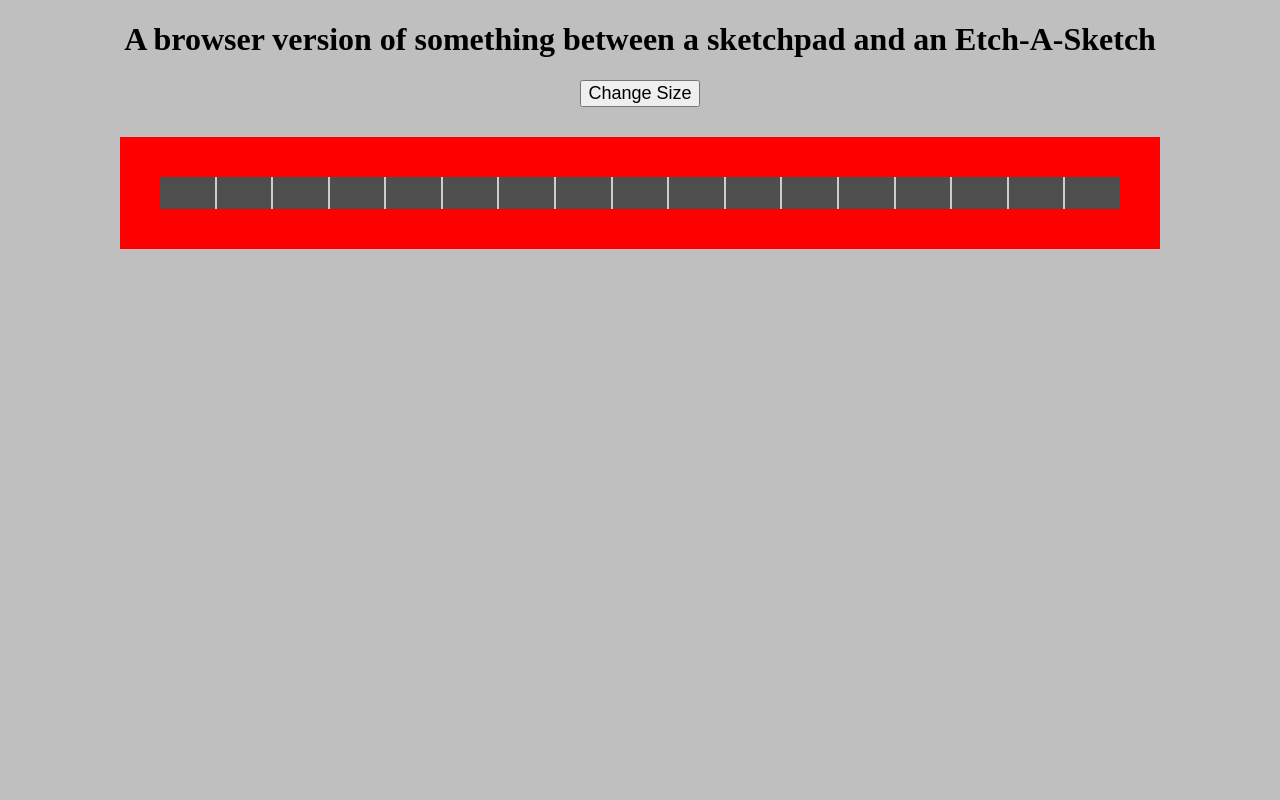
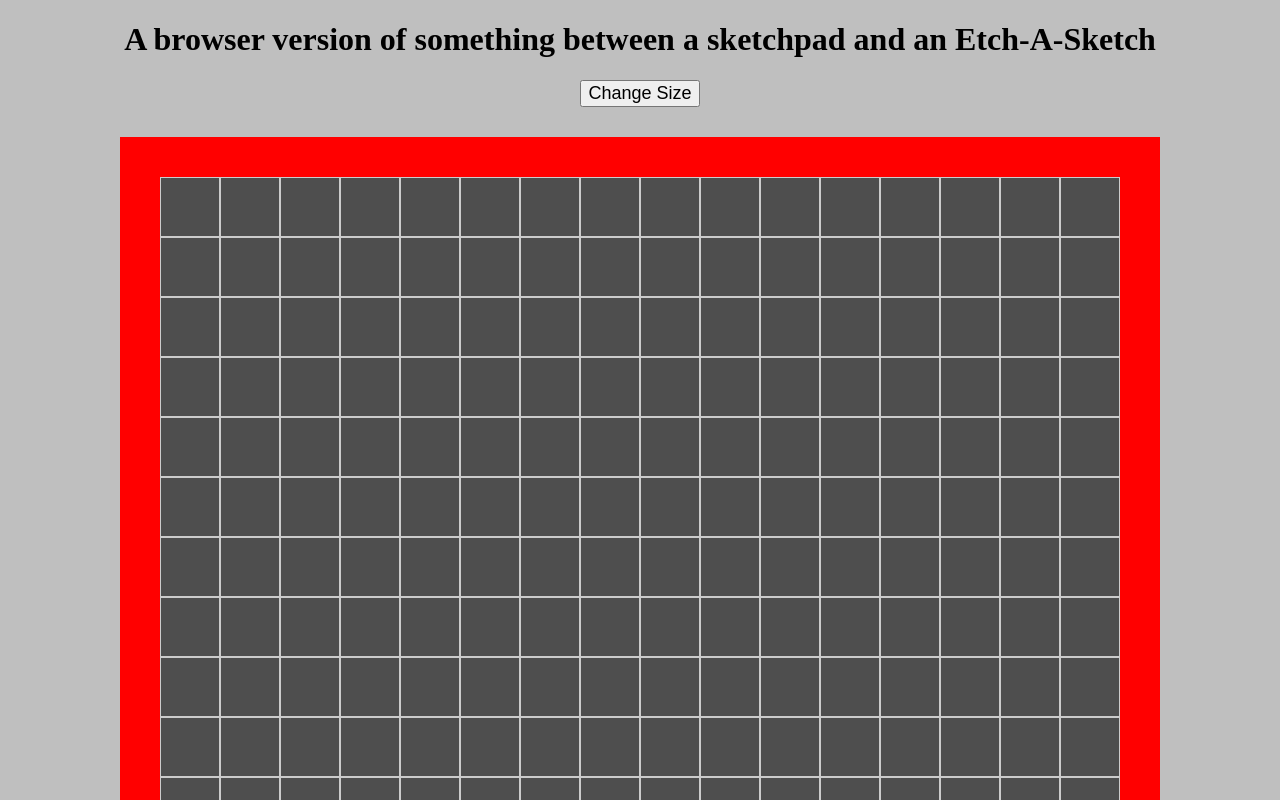
Before and after one commit to rfsjim/odin-etch-a-sketch, a plain HTML site: page index.html in a window 1280 px wide. Shown: the top 800 px of the page. Drawn offline with Linux system fonts and the light colour scheme.

Commit message:
fix(cells): Border box to assist with width and height

```diff
--- a/css/style.css
+++ b/css/style.css
@@ -31,6 +31,7 @@ div#container div.row {
 div#container div.row div {
     aspect-ratio: 1 / 1;
     border: 1px solid #ccc;
+    box-sizing: border-box;
 }
 
 div#container div.row div.hovered {
--- a/js/script.js
+++ b/js/script.js
@@ -11,42 +11,7 @@
  */
 
 /**
- * Create a webpage with a 16x16 grid of square divs
- *
- * Use Flexbox to make the divs appear as a grid (versus just one on each line).
- * Despite the name, do not be tempted to research or use CSS Grid,
- * as it will be taught in a later lesson after the foundations path.
- * This project is an opportunity specifically to practice Flexbox!
- *
  * Be careful with borders and margins, as they can adjust the size of the squares!
- *
- * “OMG, why isn’t my grid being created???”
- * Did you link your CSS stylesheet?
- * Open your browser’s developer tools.
- * Check if there are any errors in the JavaScript console.
- * Check your “elements” panel to see if the elements have actually shown up but are somehow hidden.
- * Go willy-nilly and add console.log statements in your JavaScript to see if it’s actually being loaded.
- *
- * Set up a “hover” effect so that the grid divs change color when your mouse passes over them,
- * leaving a (pixelated) trail through your grid like a pen would.
- * Hint: “Hovering” is what happens when your mouse enters a div and ends when your mouse leaves it.
- * You can set up event listeners for either of those events as a starting point.
- * There are multiple ways to change the color of the divs, including:
- * Adding a new class to the div.
- * Changing the div’s background color using JavaScript.
- *
- * Add a button on the top of the screen that will send the user a popup asking for the number of squares per side
- * for the new grid.
- * Once entered, the existing grid should be removed, and a new grid should be generated in the same total space as
- * before (e.g., 960px wide) so that you’ve got a new sketch pad.
- * Tip: Set the limit for the user input to a maximum of 100.
- * A larger number of squares results in more computer resources being used, potentially causing
- * delays, freezing, or crashing that we want to prevent.
- * Research button tags in HTML and how you can make a JavaScript function run when one is clicked.
- * Also check out prompts.
- * You should be able to enter 64 and have a brand new 64x64 grid pop up without changing the total amount of pixels used.
- *
- * Push your project to GitHub!
  *
  * Extra credit
  * Transform the behavior of a square when interacting with the mouse by introducing a series of modifications.
@@ -66,7 +31,6 @@
  */
 function createDivs(numberDivs = 16)
 {
-    const createdDivs = [];
     const divContainer = document.querySelector("div#container");
     divContainer.replaceChildren();
 
@@ -78,7 +42,10 @@ function createDivs(numberDivs = 16)
         for (let j = 0; j < numberDivs; j++)
         {
             const cell = document.createElement("div");
+            const cellSize = Math.floor(CELL_CONTAINER_WIDTH / numberDivs)
             cell.textContent = "";
+            cell.style.width = `${cellSize}px`;
+            cell.style.height = `${cellSize}px`;
             rowDivWrapper.appendChild(cell);
         }
 
@@ -113,6 +80,7 @@ function addMouseOverEventListener()
 }
 
 const MAX_WIDTH_SIZE = 100;
+const CELL_CONTAINER_WIDTH = 960;
 
 createDivs();
 
```
